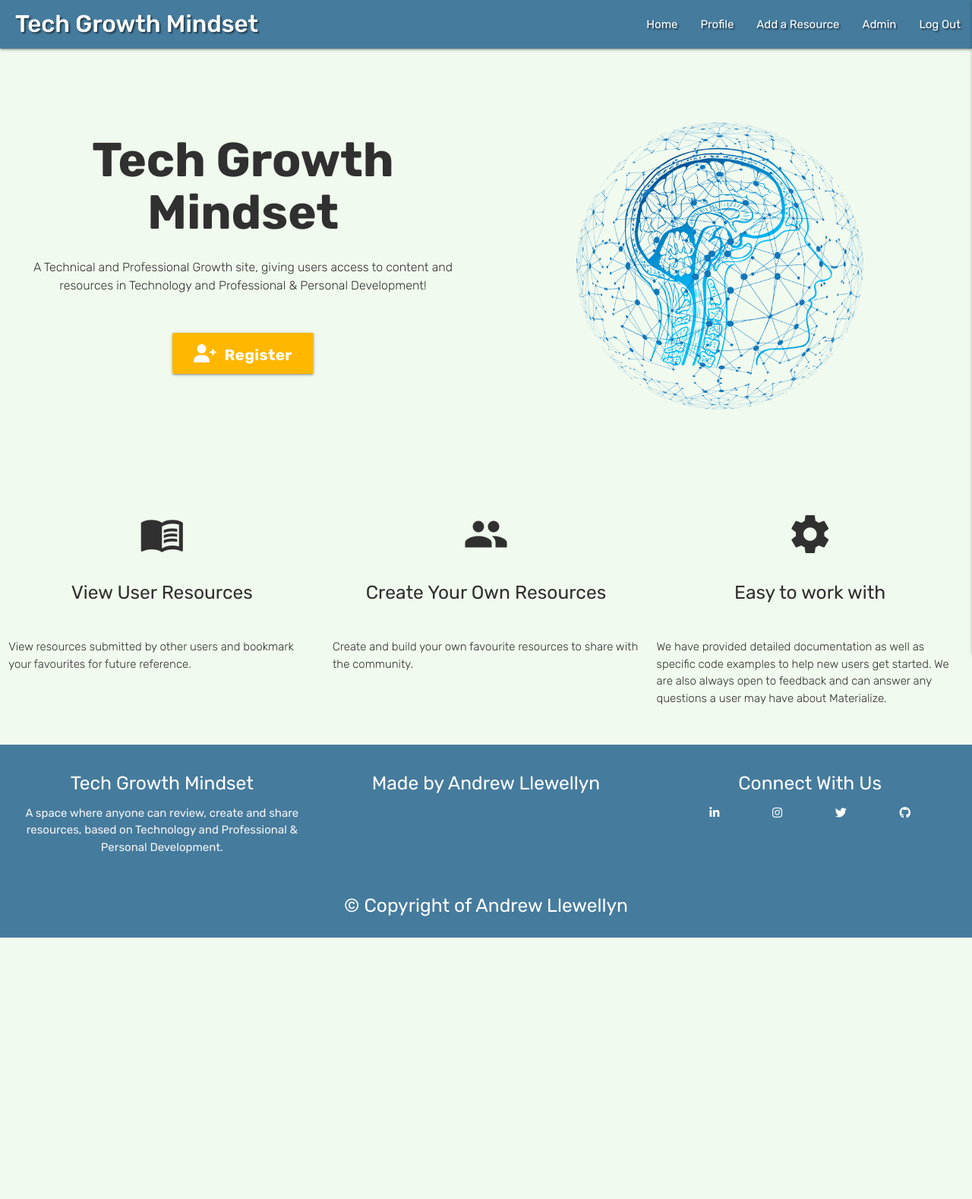
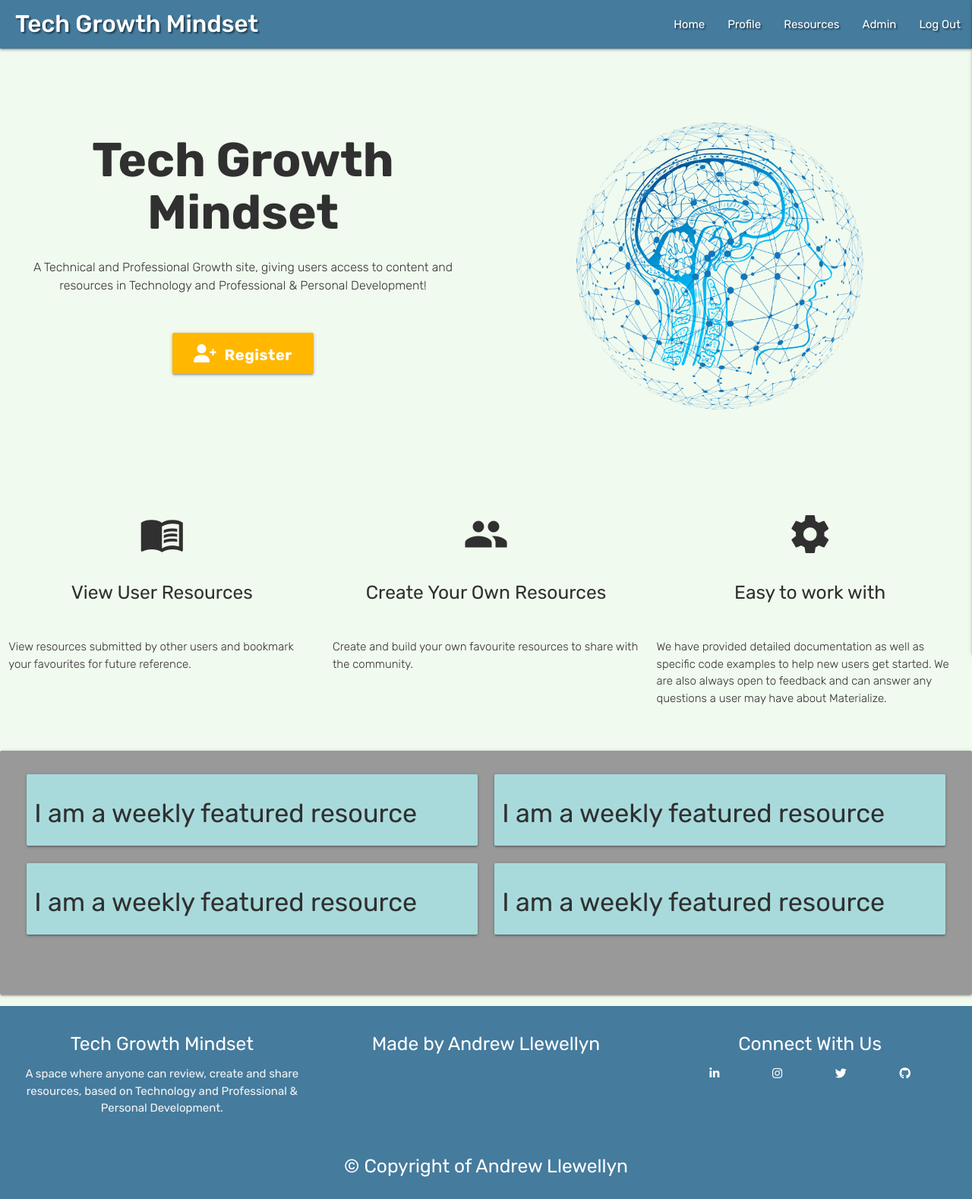
Before and after one commit to andywales83/tech_growth_mindset, a Flask app: page / in a window 1280 px wide. Shown: the whole page at 76% size. Before the commit the page ends 1234 px from the top, so only its background shows below. Run offline with Flask 2, Linux system fonts and the light colour scheme; the visitor is signed in with stand-in values (Sample User, id 1); some libraries are stand-ins or nearby versions.

Commit message:
Add weekly featured resource toggle for admin user and section on index.html

```diff
--- a/templates/base.html
+++ b/templates/base.html
@@ -47,7 +47,7 @@
                     <li><a href="{{ url_for('index') }}">Home</a></li>
                     {% if session.user %}
                         <li><a href="{{ url_for('profile', username=session['user']) }}">Profile</a></li>
-                        <li><a href="{{ url_for('get_resources') }}">Add a Resource</a></li>
+                        <li><a href="{{ url_for('get_resources') }}">Resources</a></li>
                         {% if session.user|lower == "admin"|lower %}
                             <li><a href="{{ url_for('admin_dashboard') }}">Admin</a></li>
                         {% endif %}
@@ -66,7 +66,7 @@
             <li><a href="{{ url_for('index') }}">Home</a></li>
             {% if session.user %}
                 <li><a href="{{ url_for('profile', username=session['user']) }}">Profile</a></li>
-                <li><a href="{{ url_for('get_resources') }}">Add a Resource</a></li>
+                <li><a href="{{ url_for('get_resources') }}">Resources</a></li>
                 {% if session.user|lower == "admin"|lower %}
                     <li><a href="{{ url_for('admin_dashboard') }}">Admin</a></li>
                 {% endif %}
--- a/templates/index.html
+++ b/templates/index.html
@@ -57,4 +57,32 @@
         </div>
     </div>
 
+    <section class="container featured-resources">
+        <div class="card-panel">
+            <div class="row">
+                <div class="col s12 m12 l6">
+                    <div class="card">
+                        <h4>I am a weekly featured resource</h4>
+                    </div>
+                </div>
+                <div class="col s12 m12 l6">
+                    <div class="card">
+                        <h4>I am a weekly featured resource</h4>
+                    </div>
+                </div>
+                <div class="row">
+                    <div class="col s12 m12 l6">
+                        <div class="card">
+                            <h4>I am a weekly featured resource</h4>
+                        </div>
+                    </div>
+                    <div class="col s12 m12 l6">
+                        <div class="card">
+                            <h4>I am a weekly featured resource</h4>
+                        </div>
+                    </div>
+            </div>
+        </div>
+    </section>
+
 {% endblock%}
```
Also changed, not shown: templates/add_resource.html (+14 -0 lines), templates/resources.html (indentation only).
